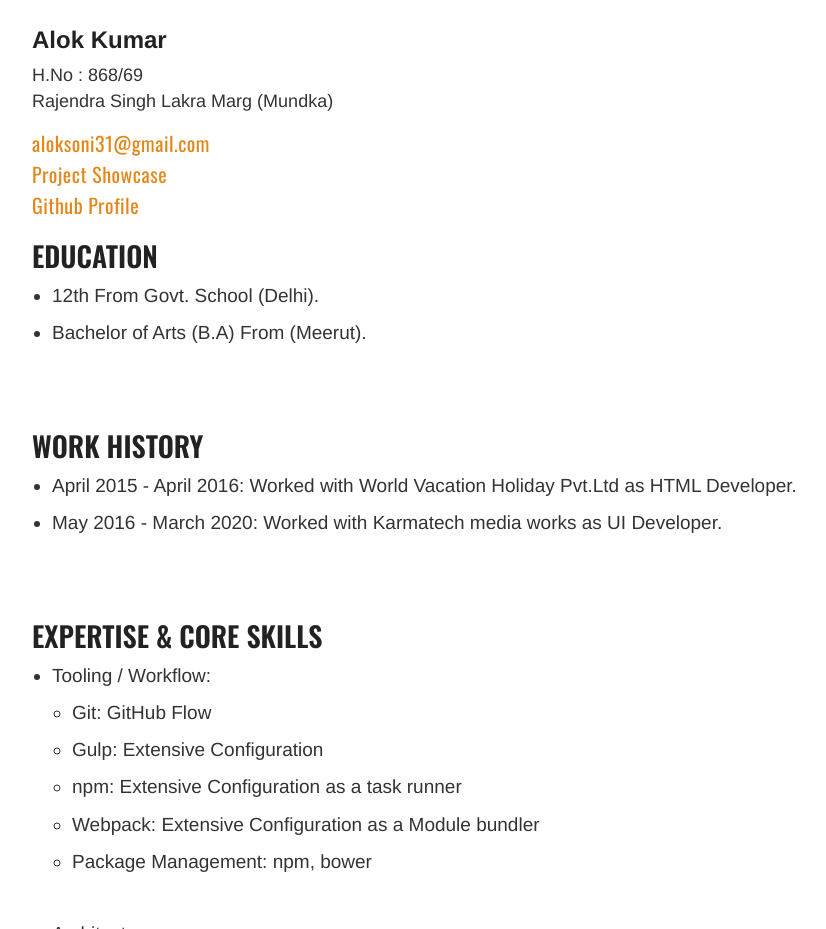
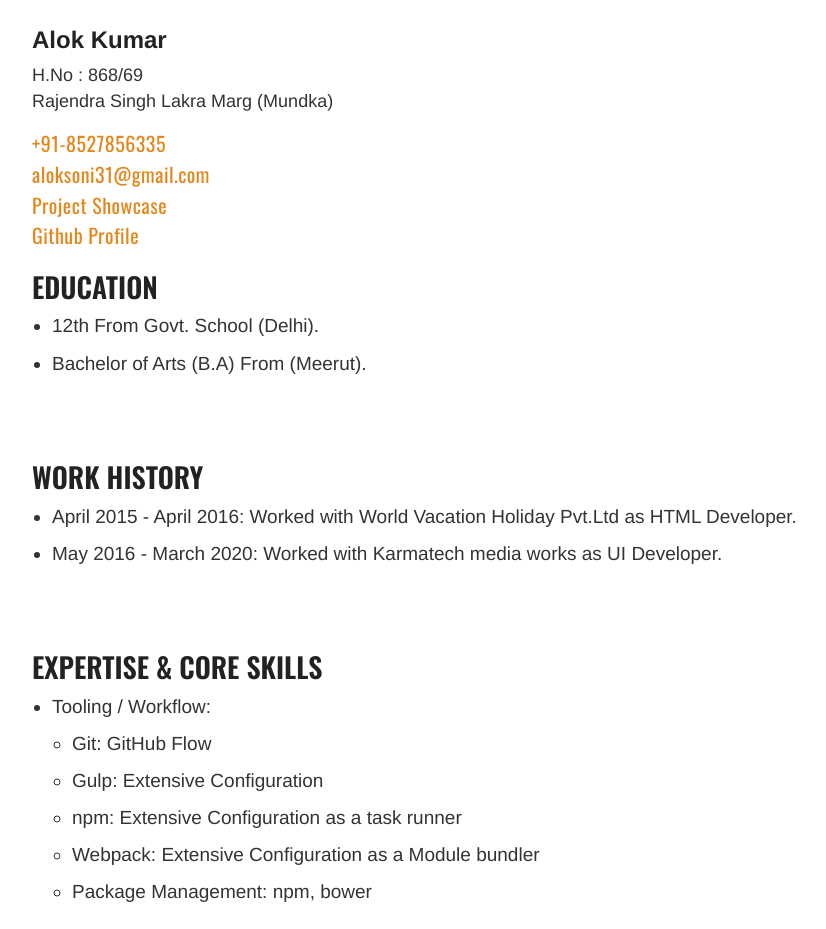
Before and after one commit to aloksoni31/Resume, a plain HTML site: page index.html in a window 1280 px wide. Shown: the part 2285-3214 px from the top of the page, without its empty margins (38-864 px from the left). Drawn offline with nearby package versions, Linux system fonts and the light colour scheme.

Commit message:
Update index.html
content changes

```diff
--- a/index.html
+++ b/index.html
@@ -222,6 +222,7 @@
 					<p>Rajendra Singh Lakra Marg (Mundka)</p>
 
 					<div class="contact-info">
+						<a href="tel:8527856335">+91-8527856335</a>
 						<a href="mailto:aloksoni31@gmail.com">aloksoni31@gmail.com</a>
 						<a href="#">Project Showcase</a>
 						<a href="#">Github Profile</a>
```
